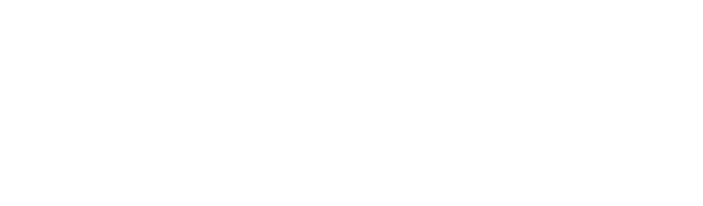
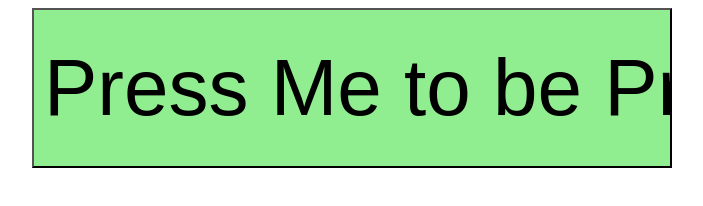
Before and after one commit to SyntheticNerd/javascript-practice, a plain HTML site: page index.html in a window 1280 px wide. Shown: the whole page, without its empty margins (288-991 px from the left). Drawn offline with Linux system fonts and the light colour scheme.

Commit message:
update include day 3 challenge and take home

```diff
--- a/css/style.css
+++ b/css/style.css
@@ -0,0 +1,9 @@
+body input {
+    display: block;
+    margin: auto;
+    width: 50vw;
+    height: 20vh;
+    padding: 10px;
+    font-size: 80px;
+    background-color: lightgreen;
+}
--- a/index.html
+++ b/index.html
@@ -10,8 +10,10 @@
 </head>
 
 <body>
-
-    <script src="./js/script.js"></script>
+    <input id="clickMe" type="button" value="Press Me to be Prompted" onclick="doFunction();" />
+    <!-- <script src="./js/script.js"></script> -->
+    <!-- <script src="./js/day-3-challenge.js"></script> -->
+    <script src="./js/day-3-take-home.js"></script>
 </body>
 
 
--- /dev/null
+++ b/js/day-3-take-home.js
@@ -0,0 +1,53 @@
+// Ask for the user's first name
+// Ask for the user's last name
+// Log the user's first name to the console
+// Alert the user's last name
+
+// *BONUS*
+// Ask for the user's birthday
+// Ask the user to confirm their birthday input
+// Alert the user's birthday
+function doFunction() {
+    let firstname = prompt("What is your first name?");
+    let lastname = prompt("What is your last name?");
+
+    console.log(firstname);
+    alert(lastname);
+
+
+    var bday = prompt("What is your Birthday", "00/00/0000")
+
+    while (!bday.match("^\\d{2}/\\d{2}/\\d{4}")) {
+        var bday = prompt("Incorect format try again", "00/00/0000")
+    } //super annoying website practice
+
+    var bdate = new Date(bday);
+    //could have stopped here but I didnt want to alert to have the seconds
+
+    var monthName = {
+        month: 'long'
+    };
+    var month1 = Intl.DateTimeFormat('en-US', monthName).format(bdate);
+    //this is the method for getting the long form of the months otherwise months will be (0-11)
+    var date = bdate.getDate();
+    //getDate works fine for the day
+
+    console.log("almost there");
+    var wd = {
+        weekday: 'long'
+    };
+    //had to use a similar method to get the name oif the day otherwise you get a number (0-6)
+    var day = Intl.DateTimeFormat('en-US', wd).format(bdate);
+    var year = bdate.getFullYear();
+
+    alert("Your Birthday is: " + day + " " + month1 + " " + date + " " + year);
+
+    var today = new Date();
+    var age = today.getFullYear() - bdate.getFullYear();
+    var m = today.getMonth() - bdate.getMonth();
+    if (m < 0 || (m === 0 && today.getDate() < birthDate.getDate())) {
+        age--;
+    }
+
+    alert("You are " + age + " years old");
+}
--- a/js/script.js
+++ b/js/script.js
@@ -1,6 +1,6 @@
 //debugger; good for stepping through logic
-console.log("Andrew Schroepfer");
-console.log("Apple Pie");
+//console.log("Andrew Schroepfer");
+//console.log("Apple Pie");
 
 /* multi line comment
 multi line comment
@@ -11,7 +11,7 @@ multi line comment*/
 //naming anything JS is case sensitive
 //TODO: Make notes comments can be used by other programs like CANBAN and github
 //Semi-Colons are optional?
-let element = document.getElementById('hello');
+//let element = document.getElementById('hello');
 
 /*let name = "Andrew";
 greeting = `hello ${name}`;
@@ -31,3 +31,52 @@ const num3 = 3; //can not change?*/
 
 //Hoisting brings an oject to the top of the scope
 //== compares values === compares type
+
+// a back tick "`" is used to make template literal can be used for concatanation
+
+//String Methods --  Array and String Methods
+//Make an array with brackets []
+//arr[arr.length - 1] // gets the last element of an Array
+//strings behave a lot like arrays
+//arr.indexOf(x) to get the thing storeed in that index dont forget arrays start at 0
+//str.slice(str.indexOf("Wo")) //searches for the first matohching string value and print whats next
+//arr.slice(2, 3).join(", ") // .join iss used to add element to an array
+//array.reverse will reverse an array only works on arrays
+// string.toUpperCase(); // string.toLowerCase();
+//string.replace("Original", "New");
+//string.replaceALL("Original", "New");
+//String.repeat(x) //where x is the number of repotiions
+//str.startsWhith(""); //str.endsWith("");
+//str.includes("");
+
+//Popup Methods
+
+//alert(""); //creates a pop-up from the browser.
+//Confirm();
+//Prompt("Prompt Words", x); // where x is default value prompt always passes a string
+
+//Math Properties
+
+//Math.ceil //rounds up to the next whole integer
+//Math.floor // is the opposite
+//Math.round
+//Math.max
+//... spread operator takes whats in an object and spreads it?
+//Math.min // returns the smallest vallue in a list
+//Math.pow(10,2) // 100
+//Math.sqrt
+
+//Dates
+
+//Date() // returns a string of the current date and time
+//new Date();
+//Date.now() // returns a UTC number coordinated universal time
+//Date.parce("11/11/2021") // returs the UTC number
+//new Date(2021, 11, 9, 0 , 0, 0, 0);
+//let nextMonth = Date(tomorrow.getFullYear(), tomorrow.getMonth() + 1, tomorrow.getDate();)
+
+// let current_datetime = new Date()
+// let formatted_date = current_datetime.getFullYear() + "-" + (current_datetime.getMonth() + 1) + "-" + current_datetime.getDate() + " " + current_datetime.getHours() + ":" + current_datetime.getMinutes() + ":" + current_datetime.getSeconds()
+// console.log(formatted_date)
+// console.log(current_datetime.toDateString("yyy-mm-dd hh:mm:ss"));
+//info on date support: https://developer.mozilla.org/en-US/docs/Web/JavaScript/Reference/Global_Objects/Date/toLocaleString
```
Also changed, not shown: js/day-3-challenge.js (added, +21 -0 lines).
